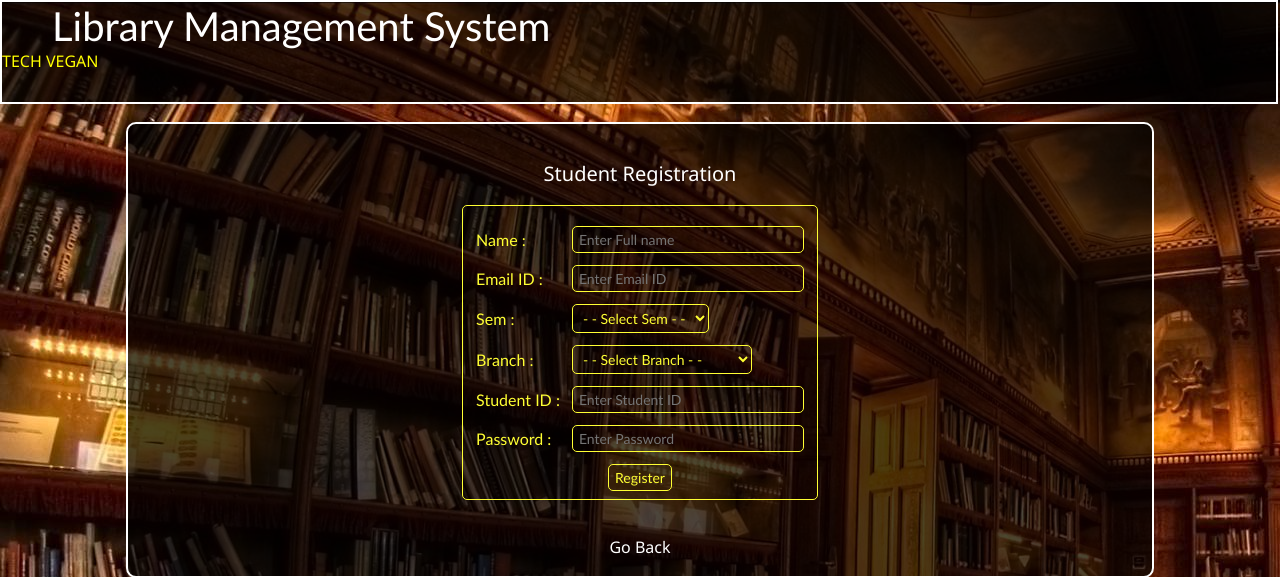
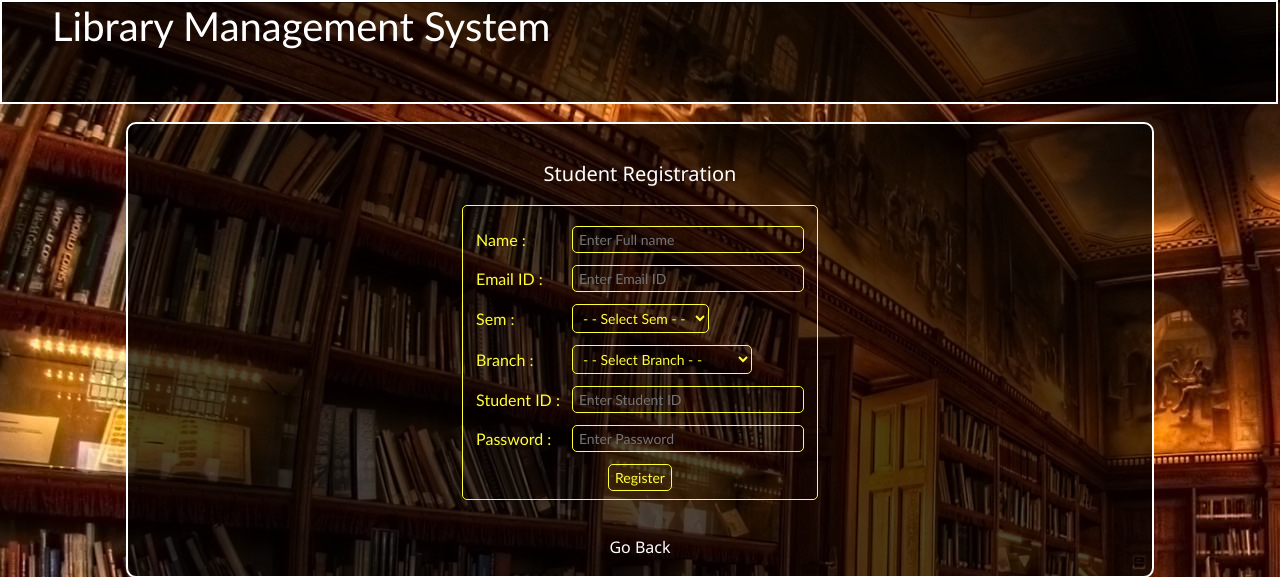
Before and after one commit to Atharva511/CCL-Mini-Project, a PHP site: page /register.php in a window 1280 px wide. Shown: the top 577 px of the page. Run offline with PHP 8.4, Linux system fonts and the light colour scheme; data that the repository does not hold is empty.

Commit message:
Update register.php

```diff
--- a/Library-Management-System/LibraryManagementSystem/register.php
+++ b/Library-Management-System/LibraryManagementSystem/register.php
@@ -34,7 +34,6 @@ else
 <body>
 <div id="banner">
 <span class="head">Library Management System</span><br />
-<marquee class="clg" direction="right" behavior="alternate" scrollamount="1">TECH VEGAN</marquee>
 </div>
 <br />
 
@@ -90,4 +89,4 @@ else
 </div>
 </div>
 </body>
-</html><!--  Designed & Developed by Ashish Vegan | technologyvegan@gmail.com | www.ashishvegan.com | This Source Code is NOT FOR SALE-->
+</html>
```
